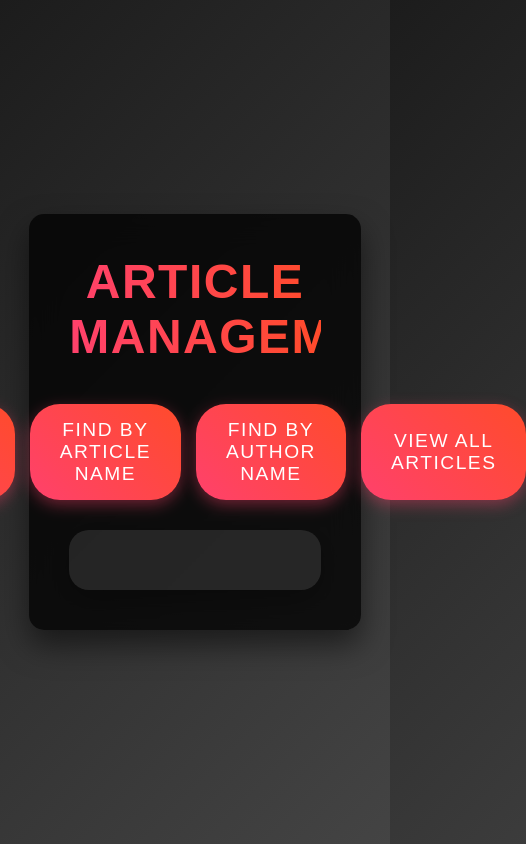
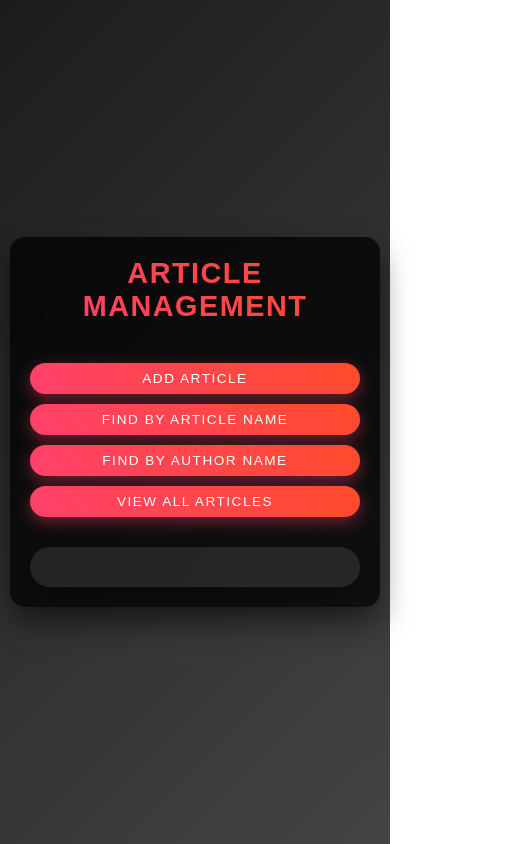
Before and after one commit to Desigan-v/Articles-FrontEnd, a Next.js app: page / in a window 390 px wide. Shown: the whole page, 526 px wide, since content can reach past the window. Built offline with nearby package versions, Linux system fonts and the light colour scheme.

Commit message:
modified:   src/app/globals.css 	modified:   src/app/page.tsx 	modified:   src/components/styles.css

```diff
--- a/package.json
+++ b/package.json
@@ -9,6 +9,7 @@
     "lint": "next lint"
   },
   "dependencies": {
+    "antd": "^5.21.4",
     "axios": "^1.7.7",
     "next": "14.2.15",
     "react": "^18",
--- a/src/app/globals.css
+++ b/src/app/globals.css
@@ -108,77 +108,58 @@ h1 {
   transform: translateY(-10px);
   box-shadow: 0 15px 40px rgba(255, 75, 43, 0.6);
 }
-/* Medium Devices (Tablets) */
 @media (max-width: 1024px) {
-  .add-article-form {
-      padding: 30px;
+  .container {
+    padding: 30px;
   }
 
-  .article-item {
-      padding: 15px;
+  .button {
+    padding: 10px 18px;
+    font-size: 1rem;
   }
 
-  .submit-button {
-      padding: 12px 24px;
-      font-size: 1rem;
-  }
-
-  .form-title, .title {
-      font-size: 2rem;
+  h1 {
+    font-size: 2.5rem;
   }
 }
 
-/* Small Devices (Mobile) */
+/* Mobile Devices */
 @media (max-width: 600px) {
-  .add-article-form {
-      padding: 20px;
-      border-radius: 15px;
+  .container {
+    padding: 20px;
   }
 
-  .article-item {
-      padding: 10px;
+  .button-container {
+    flex-direction: column; /* Stack buttons vertically */
+    gap: 10px;
   }
 
-  .submit-button {
-      padding: 10px 20px;
-      font-size: 0.9rem;
+  h1 {
+    font-size: 2rem;
   }
 
-  .form-title, .title {
-      font-size: 1.5rem;
+  .button {
+    padding: 10px 15px;
+    font-size: 0.9rem;
   }
 
-  .article-title {
-      font-size: 1.3rem;
-  }
-
-  .article-description {
-      font-size: 1rem;
-  }
-
-  .article-author {
-      font-size: 0.9rem;
+  .content {
+    padding: 20px;
   }
 }
 
-/* Extra Small Devices (Very Small Mobile) */
+/* Extra Small Devices */
 @media (max-width: 400px) {
-  .add-article-form {
-      padding: 15px;
-      border-radius: 10px;
+  .container {
+    width: 95%;
   }
 
-  .submit-button {
-      padding: 8px 16px;
-      font-size: 0.8rem;
+  h1 {
+    font-size: 1.8rem;
   }
 
-  .form-title, .title {
-      font-size: 1.2rem;
-      text-align: center; /* Center title on small screens */
-  }
-
-  .article-item {
-      margin-bottom: 15px;
+  .button {
+    padding: 8px 12px;
+    font-size: 0.85rem;
   }
 }
--- a/src/app/page.tsx
+++ b/src/app/page.tsx
@@ -5,6 +5,7 @@ import ArticleList from '../components/ArticleList';
 import AuthorArticles from '../components/AuthorArticles';
 import AllArticles from '../components/AllArticles';
 import "./globals.css";
+import 'antd'; // Import Ant Design styles
 
 const Home = () => {
   const [view, setView] = useState(''); // State to handle view rendering
--- a/src/components/styles.css
+++ b/src/components/styles.css
@@ -427,77 +427,3 @@
   .view-article-link:hover {
     color: #00ff7f;
   }
-  /* Medium Devices (Tablets) */
-@media (max-width: 1024px) {
-  .add-article-form {
-      padding: 30px;
-  }
-
-  .article-item {
-      padding: 15px;
-  }
-
-  .submit-button {
-      padding: 12px 24px;
-      font-size: 1rem;
-  }
-
-  .form-title, .title {
-      font-size: 2rem;
-  }
-}
-
-/* Small Devices (Mobile) */
-@media (max-width: 600px) {
-  .add-article-form {
-      padding: 20px;
-      border-radius: 15px;
-  }
-
-  .article-item {
-      padding: 10px;
-  }
-
-  .submit-button {
-      padding: 10px 20px;
-      font-size: 0.9rem;
-  }
-
-  .form-title, .title {
-      font-size: 1.5rem;
-  }
-
-  .article-title {
-      font-size: 1.3rem;
-  }
-
-  .article-description {
-      font-size: 1rem;
-  }
-
-  .article-author {
-      font-size: 0.9rem;
-  }
-}
-
-/* Extra Small Devices (Very Small Mobile) */
-@media (max-width: 400px) {
-  .add-article-form {
-      padding: 15px;
-      border-radius: 10px;
-  }
-
-  .submit-button {
-      padding: 8px 16px;
-      font-size: 0.8rem;
-  }
-
-  .form-title, .title {
-      font-size: 1.2rem;
-      text-align: center; /* Center title on small screens */
-  }
-
-  .article-item {
-      margin-bottom: 15px;
-  }
-}
```
Also changed, not shown: 1 other file (tests, documents, lock files or other folders).
